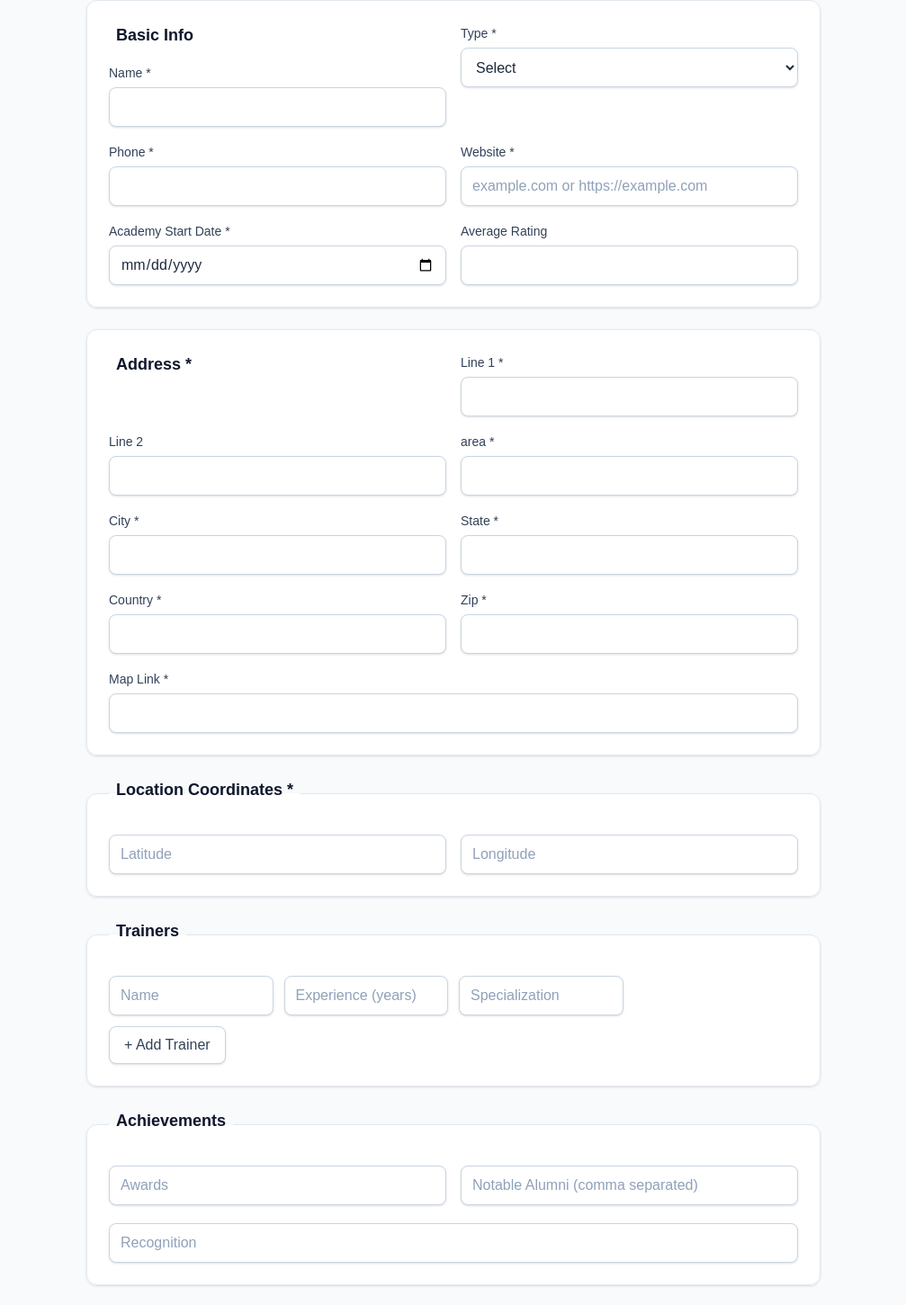
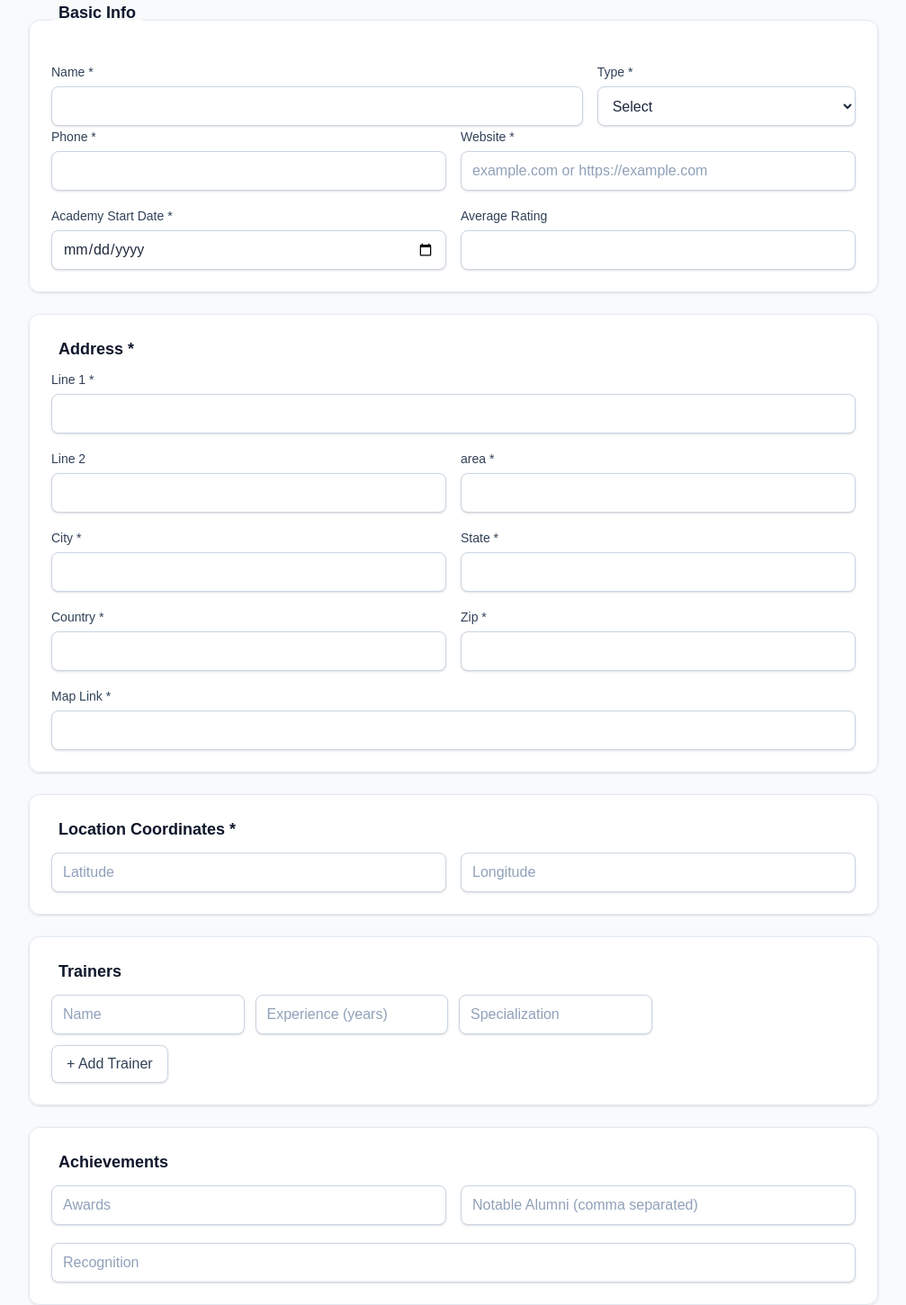
Before and after one commit to Nithya7138/AcademyFinder, a Next.js app: page /academy/new in a window 1280 px wide. Shown: the part 132-1583 px from the top of the page at 90% size, without its empty margins (136-1143 px from the left). Built offline with nearby package versions, Linux system fonts and the light colour scheme.

Commit message:
add academy css work

```diff
--- a/app/academy/new/components/AchievementsSection.tsx
+++ b/app/academy/new/components/AchievementsSection.tsx
@@ -12,7 +12,7 @@ import { fieldsetClass, legendClass, inputClass } from "./styles";
 export default function AchievementsSection({ values, onChange }: Props) {
   return (
     <fieldset className={fieldsetClass}>
-      <legend className={legendClass}>Achievements</legend>
+      <div className={legendClass}>Achievements</div>
       <div className="grid grid-cols-1 md:grid-cols-2 gap-4">
         <input className={inputClass} placeholder="Awards"
                value={values.award} onChange={(e) => onChange("award", e.target.value)} />
--- a/app/academy/new/components/AddressSection.tsx
+++ b/app/academy/new/components/AddressSection.tsx
@@ -14,10 +14,10 @@ import { fieldsetClass, gridTwoCols, legendClass, inputClass } from "./styles";
 export default function AddressSection({ address, onChange }: Props) {
   return (
     <fieldset className={fieldsetClass}>
+      <div className={legendClass}>Address *</div>
       <div className={gridTwoCols}>
-        <legend className={legendClass}>Address *</legend>
 
-        <label className="block">
+        <label className="block md:col-span-2">
           <span className="text-sm text-slate-700">Line 1 *</span>
           <input className={inputClass}
                  value={address.line1} onChange={(e) => onChange("line1", e.target.value)} required />
--- a/app/academy/new/components/ArtProgramsSection.tsx
+++ b/app/academy/new/components/ArtProgramsSection.tsx
@@ -15,7 +15,7 @@ import { fieldsetClass, legendClass, inputClass, addButtonClass, removeButtonCla
 export default function ArtProgramsSection({ programs, add, remove, set, isAdmin = false }: Props) {
   return (
     <fieldset className={fieldsetClass}>
-      <legend className={legendClass}>Art Programs</legend>
+      <div className={legendClass}>Art Programs</div>
       <div className="space-y-3">
         {programs.map((p, idx) => (
           <div key={idx} className="grid grid-cols-1 md:grid-cols-4 gap-3 items-end">
--- a/app/academy/new/components/BasicInfo.tsx
+++ b/app/academy/new/components/BasicInfo.tsx
@@ -17,9 +17,9 @@ import { fieldsetClass, gridTwoCols, legendClass, inputClass, selectClass } from
 export default function BasicInfo({ values, onChange }: Props) {
   return (
     <fieldset className={fieldsetClass}>
-      <div className={gridTwoCols}>
-        <label className="block">
-          <legend className={`${legendClass} pb-4`}>Basic Info</legend>
+      <legend className={`${legendClass} pb-4`}>Basic Info</legend>
+      <div className="grid grid-cols-1 md:grid-cols-3 gap-4">
+        <label className="block md:col-span-2">
           <span className="text-sm text-slate-700">Name *</span>
           <input
             className={inputClass}
@@ -42,7 +42,9 @@ export default function BasicInfo({ values, onChange }: Props) {
             <option value="Sports">Sports</option>
           </select>
         </label>
+      </div>
 
+      <div className={gridTwoCols}>
         <label className="block">
           <span className="text-sm text-slate-700">Phone *</span>
           <input
--- a/app/academy/new/components/CoordinatesSection.tsx
+++ b/app/academy/new/components/CoordinatesSection.tsx
@@ -11,7 +11,7 @@ import { fieldsetClass, legendClass, inputClass, gridTwoCols } from "./styles";
 export default function CoordinatesSection({ lat, lng, onChange }: Props) {
   return (
     <fieldset className={fieldsetClass}>
-      <legend className={legendClass}>Location Coordinates *</legend>
+      <div className={legendClass}>Location Coordinates *</div>
       <div className={gridTwoCols}>
         <input type="number" placeholder="Latitude" className={inputClass}
                value={lat} onChange={(e) => onChange("lat", e.target.value === "" ? "" : Number(e.target.value))} required />
--- a/app/academy/new/components/SportsProgramsSection.tsx
+++ b/app/academy/new/components/SportsProgramsSection.tsx
@@ -15,7 +15,7 @@ import { fieldsetClass, legendClass, inputClass, addButtonClass, removeButtonCla
 export default function SportsProgramsSection({ programs, add, remove, set, isAdmin = false }: Props) {
   return (
     <fieldset className={fieldsetClass}>
-      <legend className={legendClass}>Sports Programs</legend>
+      <div className={legendClass}>Sports Programs</div>
       <div className="space-y-3">
         {programs.map((p, idx) => (
           <div key={idx} className="grid grid-cols-1 md:grid-cols-4 gap-3 items-end">
--- a/app/academy/new/components/TrainersSection.tsx
+++ b/app/academy/new/components/TrainersSection.tsx
@@ -15,7 +15,7 @@ import { fieldsetClass, legendClass, inputClass, addButtonClass, removeButtonCla
 export default function TrainersSection({ trainers, addTrainer, removeTrainer, setTrainer, isAdmin = false }: Props) {
   return (
     <fieldset className={fieldsetClass}>
-      <legend className={legendClass}>Trainers</legend>
+      <div className={legendClass}>Trainers</div>
       <div className="space-y-3">
         {trainers.map((t, idx) => (
           <div key={idx} className="grid grid-cols-1 md:grid-cols-4 gap-3 items-end">
--- a/app/academy/new/page.tsx
+++ b/app/academy/new/page.tsx
@@ -10,6 +10,7 @@ import ArtProgramsSection from "./components/ArtProgramsSection";
 import SportsProgramsSection from "./components/SportsProgramsSection";
 import AchievementsSection from "./components/AchievementsSection";
 import CoordinatesSection from "./components/CoordinatesSection";
+import { motion } from "framer-motion";
 
 type Trainer = { name: string; experience: number | ""; specialization: string };
 type ArtProgram = { art_name: string; level: string ; fee_per_month: number | "" };
@@ -202,8 +203,13 @@ export default function NewAcademyPage() {
 
   return (
     <div className="min-h-screen bg-slate-50">
-      <div className="container mx-auto max-w-4xl px-6 md:px-10 py-10">
-        <div className="mb-6 flex items-start justify-between gap-4">
+      <div className="container mx-auto max-w-5xl px-4 md:px-10 py-10">
+        <motion.div
+          initial={{ opacity: 0, y: 12 }}
+          animate={{ opacity: 1, y: 0 }}
+          transition={{ duration: 0.35, ease: "easeOut" }}
+          className="mb-6 flex flex-col sm:flex-row sm:items-start sm:justify-between gap-4"
+        >
           <div>
             <h1 className="text-3xl md:text-4xl font-semibold tracking-tight text-slate-900">Add New Academy</h1>
             <p className="text-slate-500 mt-1">Provide details below and submit to create a new academy.</p>
@@ -213,26 +219,26 @@ export default function NewAcademyPage() {
             onClick={async () => {
               try {
                 await fetch('/api/auth/logout', { method: 'POST', credentials: 'include' });
-                // After logout, redirect to academy page
                 router.replace('/academy');
               } catch (err) {
                 console.error('Logout failed:', err);
               }
             }}
-            className="inline-flex items-center justify-center rounded-lg border border-slate-300 bg-white px-4 py-2.5 text-slate-700 hover:bg-slate-50 shadow-sm"
+            className="inline-flex items-center justify-center rounded-lg border border-slate-300 bg-white px-4 py-2.5 text-slate-700 hover:bg-slate-50 shadow-sm transition-transform duration-200 hover:-translate-y-0.5"
           >
             Log out
           </button>
-        </div>
+        </motion.div>
 
         {error && (
-          <div className="mb-4 rounded-lg border border-red-200 bg-red-50 p-3 text-red-700 text-sm">{error}</div>
+          <motion.div initial={{ opacity: 0 }} animate={{ opacity: 1 }} className="mb-4 rounded-lg border border-red-200 bg-red-50 p-3 text-red-700 text-sm">{error}</motion.div>
         )}
         {success && (
-          <div className="mb-4 rounded-lg border border-green-200 bg-green-50 p-3 text-green-700 text-sm">{success}</div>
+          <motion.div initial={{ opacity: 0 }} animate={{ opacity: 1 }} className="mb-4 rounded-lg border border-green-200 bg-green-50 p-3 text-green-700 text-sm">{success}</motion.div>
         )}
 
         <form onSubmit={handleSubmit} className="space-y-6">
+          <motion.div initial={{ opacity: 0, y: 10 }} whileInView={{ opacity: 1, y: 0 }} viewport={{ once: true }} transition={{ duration: 0.3 }}>
             <BasicInfo
               values={{
                 name: form.name,
@@ -244,15 +250,21 @@ export default function NewAcademyPage() {
               }}
               onChange={handleBasicInfoChange}
             />
+          </motion.div>
 
+          <motion.div initial={{ opacity: 0, y: 10 }} whileInView={{ opacity: 1, y: 0 }} viewport={{ once: true }} transition={{ duration: 0.3, delay: 0.05 }}>
             <AddressSection address={form.address} onChange={updateAddress} />
+          </motion.div>
 
+          <motion.div initial={{ opacity: 0, y: 10 }} whileInView={{ opacity: 1, y: 0 }} viewport={{ once: true }} transition={{ duration: 0.3, delay: 0.1 }}>
             <CoordinatesSection
               lat={form.lat}
               lng={form.lng}
               onChange={(k: "lat" | "lng", v: number | "") => update(k, v)}
             />
+          </motion.div>
 
+          <motion.div initial={{ opacity: 0, y: 10 }} whileInView={{ opacity: 1, y: 0 }} viewport={{ once: true }} transition={{ duration: 0.3, delay: 0.15 }}>
             <TrainersSection
               trainers={form.trainers}
               addTrainer={addTrainer}
@@ -260,8 +272,10 @@ export default function NewAcademyPage() {
               setTrainer={setTrainer}
               isAdmin={false}
             />
+          </motion.div>
 
           {form.type === "Art" && (
+            <motion.div initial={{ opacity: 0, y: 10 }} whileInView={{ opacity: 1, y: 0 }} viewport={{ once: true }} transition={{ duration: 0.3, delay: 0.2 }}>
               <ArtProgramsSection
                 programs={form.artprogram}
                 add={addArt}
@@ -269,9 +283,11 @@ export default function NewAcademyPage() {
                 set={setArt}
                 isAdmin={false}
               />
+            </motion.div>
           )}
 
           {form.type === "Sports" && (
+            <motion.div initial={{ opacity: 0, y: 10 }} whileInView={{ opacity: 1, y: 0 }} viewport={{ once: true }} transition={{ duration: 0.3, delay: 0.2 }}>
               <SportsProgramsSection
                 programs={form.sportsprogram}
                 add={addSport}
@@ -279,29 +295,36 @@ export default function NewAcademyPage() {
                 set={setSport}
                 isAdmin={false}
               />
+            </motion.div>
           )}
 
+          <motion.div initial={{ opacity: 0, y: 10 }} whileInView={{ opacity: 1, y: 0 }} viewport={{ once: true }} transition={{ duration: 0.3, delay: 0.25 }}>
             <AchievementsSection
               values={form.achievements}
               onChange={(k, v) => update("achievements", { ...form.achievements, [k]: v })}
             />
+          </motion.div>
 
-          <div className="flex items-center gap-3">
-            <button
+          <div className="flex items-center gap-3 justify-end">
+            <motion.button
               type="submit"
               disabled={loading}
               className="inline-flex items-center justify-center rounded-lg bg-indigo-600 px-5 py-2.5 text-white font-medium shadow-sm hover:bg-indigo-700 focus-visible:outline-none focus-visible:ring-2 focus-visible:ring-indigo-500/40 disabled:opacity-60"
+              whileHover={{ y: -2 }}
+              whileTap={{ y: 0 }}
             >
               {loading ? "Saving..." : "Create Academy"}
-            </button>
-            <button
+            </motion.button>
+            <motion.button
               type="button"
               onClick={() => router.back()}
               disabled={loading}
               className="inline-flex items-center justify-center rounded-lg border border-slate-300 bg-white px-4 py-2.5 text-slate-700 hover:bg-slate-50 shadow-sm"
+              whileHover={{ y: -2 }}
+              whileTap={{ y: 0 }}
             >
               Cancel
-            </button>
+            </motion.button>
           </div>
         </form>
       </div>
```
Lines whose indentation alone changed are shown as unchanged.
